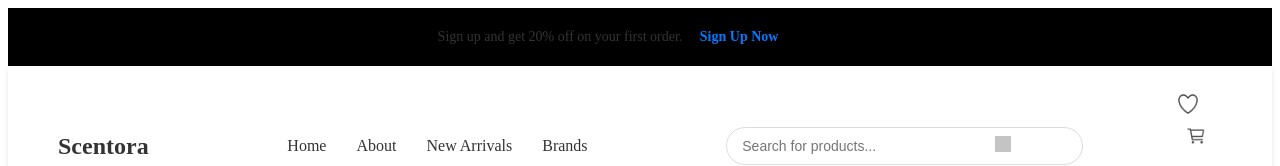
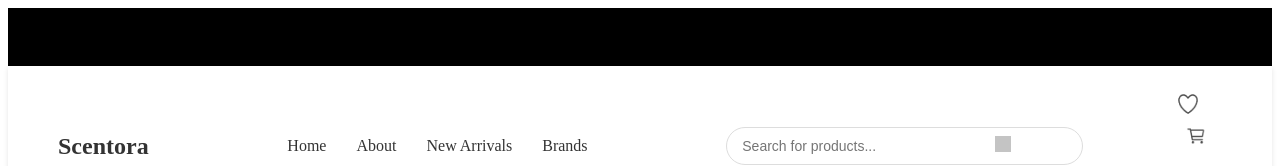
Before and after one commit to sreyas-sc/Review, a Next.js app in the folder frontend/: page / in a window 1280 px wide. Shown: the top 166 px of the page. Built offline with nearby package versions, Linux system fonts and the light colour scheme; no server answers; grey boxes are pictures that could not be loaded.

Commit message:
new main

```diff
--- a/frontend/src/app/api-helpers/api-helpers.js
+++ b/frontend/src/app/api-helpers/api-helpers.js
@@ -18,7 +18,9 @@ export const getAllPerfumes = async () => {
   };
 
   // add to cart logic
-export const addToCart = async (cartItems = [], perfume) => {
+export const addToCart = async (cartItems = []) => {
+
+
   console.log("Cart: ", cartItems);
   console.log("Perfume: ", perfume);
 
--- a/frontend/src/app/page.tsx
+++ b/frontend/src/app/page.tsx
@@ -1,7 +1,7 @@
 'use client';
 import React, { useEffect, useState } from 'react';
 import styles from './page.module.css';
-import { getAllPerfumes } from './api-helpers/api-helpers';
+import { getAllPerfumes, addToCart } from './api-helpers/api-helpers';
 
 interface Perfume {
     _id: string;
@@ -20,8 +20,8 @@ interface CartItem {
 }
 
 const Page = () => {
-    const [perfumes, setPerfumes] = useState([]);
-    const [cartItems, setCartItems] = useState([]);
+    const [perfumes, setPerfumes] = useState<Perfume[]>([]);
+    const [cartItems, setCartItems] = useState<CartItem[]>([]);
     const [totalAmount, setTotalAmount] = useState(0);
 
     const getStoredCartItems = (): CartItem[] => {
@@ -37,7 +37,6 @@ const Page = () => {
         }
     };
 
-    // Safe localStorage setter with error handling
     const setStoredCartItems = (items: CartItem[]) => {
         if (typeof window === 'undefined') return;
 
@@ -48,7 +47,7 @@ const Page = () => {
         }
     };
 
-    const handleItemAdd = (perfume: Perfume) => {
+    const handleItemAdd = async (perfume: Perfume) => {
         const existingCartItems = getStoredCartItems();
         const existingItem = existingCartItems.find(item => item.id === perfume._id);
 
@@ -71,6 +70,11 @@ const Page = () => {
         setStoredCartItems(updatedCartItems);
         setCartItems(updatedCartItems);
         updateTotals(updatedCartItems);
+
+        const cartItem = updatedCartItems.find(item => item.id === perfume._id);
+        if (cartItem) {
+            await addToCart([cartItems]);
+        }
     };
 
     const handleItemRemove = (itemId: string) => {
@@ -108,8 +112,6 @@ const Page = () => {
             setPerfumes(data.perfumes || []);
         };
         fetchPerfumes();
-
-
     }, []);
 
     return (
@@ -117,10 +119,7 @@ const Page = () => {
             <div className={styles.headerBox}>
                 <div className={styles.box}>
                     <div className={styles.col4}></div>
-                    <div className={`${styles.col4} ${styles.signText}`}>
-                        Sign up and get 20% off on your first order. &nbsp;&nbsp;&nbsp;&nbsp;
-                        <a href="" className={styles.a}>Sign Up Now</a>
-                    </div>
+                    <div className={`${styles.col4} ${styles.signText}`}></div>
                 </div>
                 <div className={styles.col4}>
                     <img src="/assets/img/cross.svg" alt="" />
--- a/frontend/tsconfig.json
+++ b/frontend/tsconfig.json
@@ -25,6 +25,6 @@
     "**/*.ts",
     "**/*.tsx",
     "src/app/page.tsx"
-, "src/app/layout.tsx", "src/app/components/Sign-up/page.jx"  ],
+, "src/app/layout.tsx", "src/app/components/Sign-up/page.jx", "src/app/api-helpers/api-helpers.js"  ],
   "exclude": ["node_modules"]
 }
```
